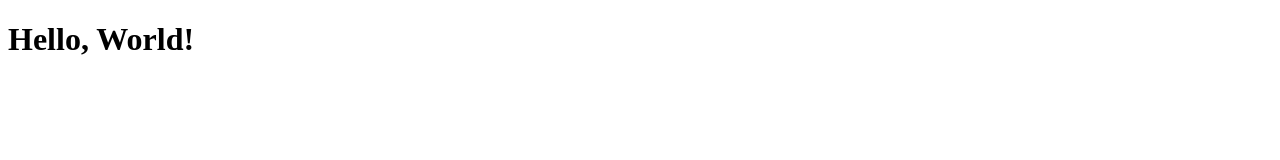
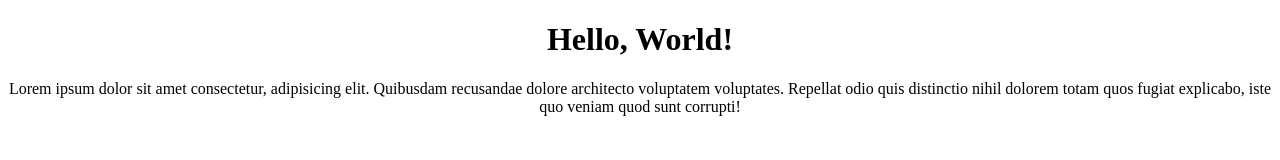
Before and after one commit to Alvinwebdingcong/wd82p, a plain HTML site: page index.html in a window 1280 px wide. Drawn offline with Linux system fonts and the light colour scheme.

Commit message:
Update of html.index

```diff
--- a/index.html
+++ b/index.html
@@ -1,11 +1,14 @@
 <!DOCTYPE html>
 <html>
     <head>
-        <!--Metada goes here-->
+        <!-- Metada goes here -->
         <title>My very first webpage</title>
     </head>
+    <center>
     <body>
         <!--Content goes here-->
         <h1>Hello, World!</h1>
+        <p>Lorem ipsum dolor sit amet consectetur, adipisicing elit. Quibusdam recusandae dolore architecto voluptatem voluptates. Repellat odio quis distinctio nihil dolorem totam quos fugiat explicabo, iste quo veniam quod sunt corrupti!</p>
     </body>
+    </center>
 </html>
```
